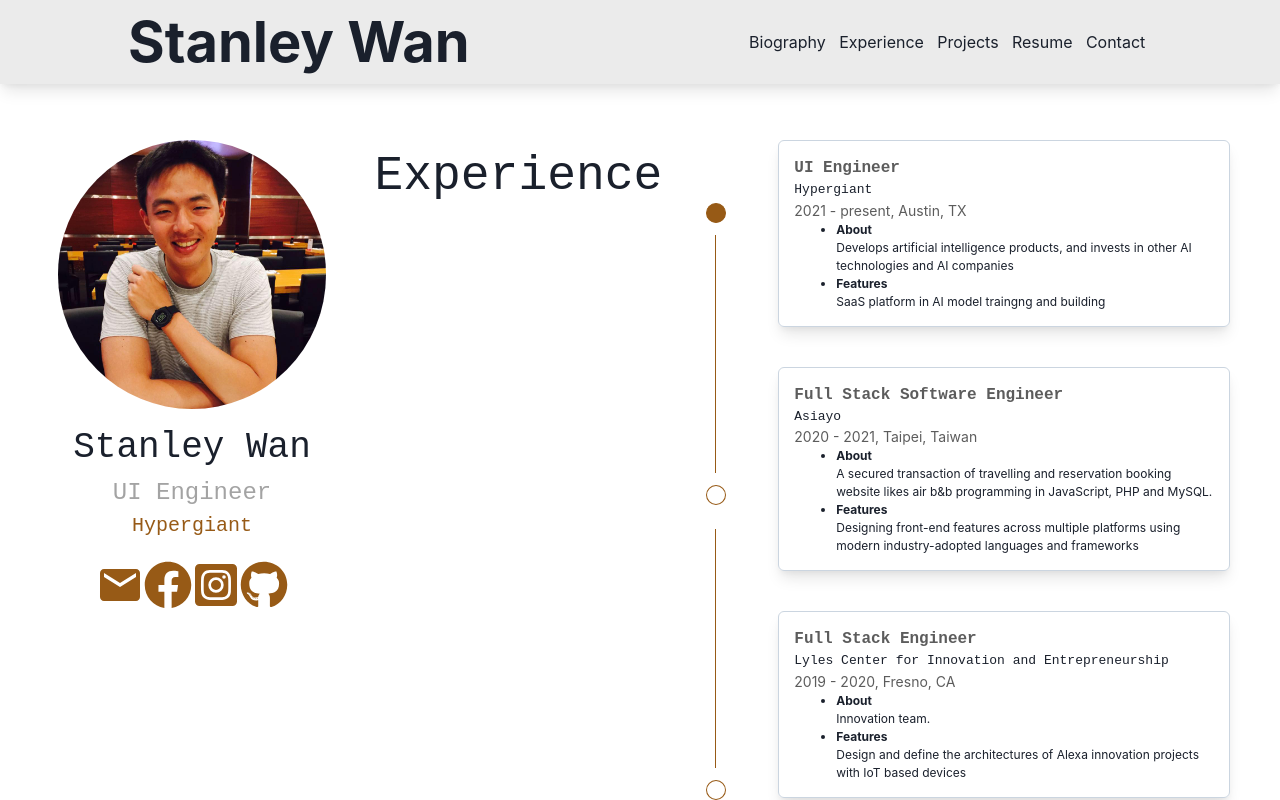
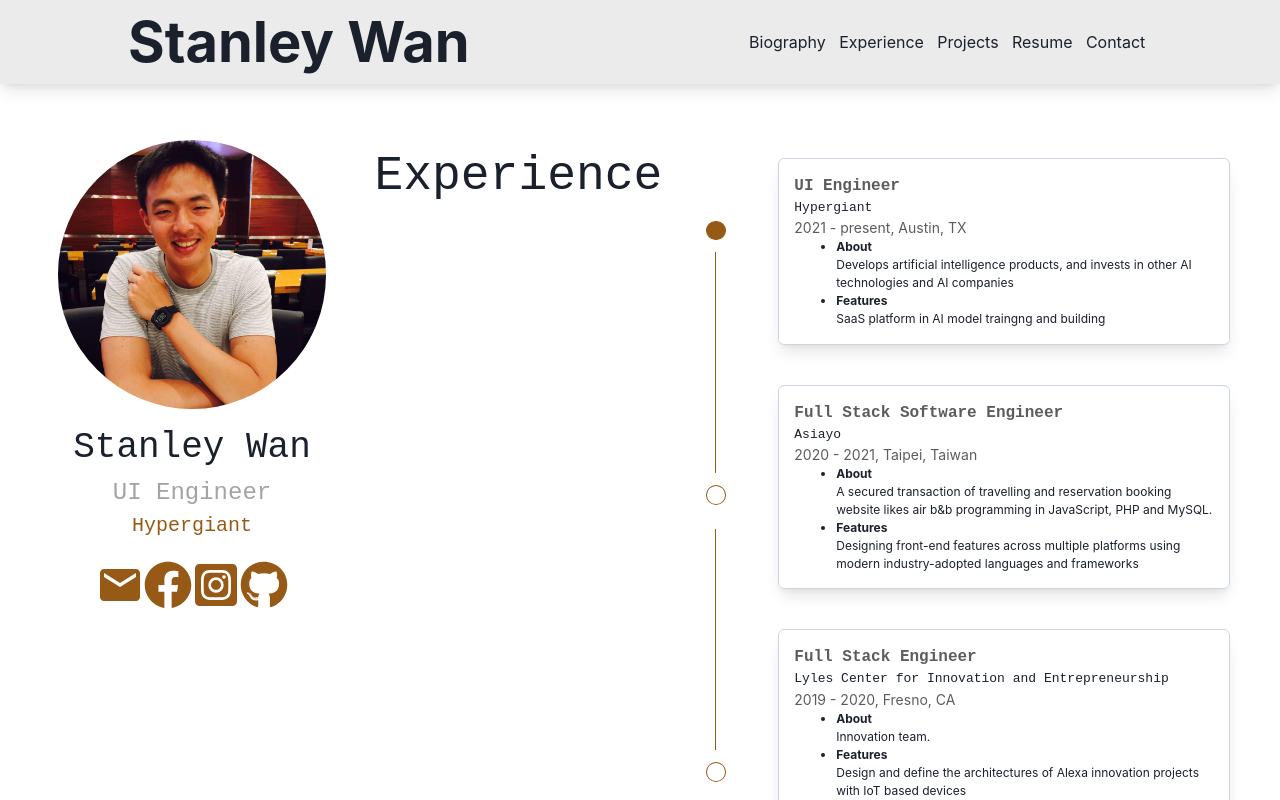
Before and after one commit to stanleywanone/portfolio, a Next.js app: page /core/Experience/Experience in a window 1280 px wide. Built offline with nearby package versions, Linux system fonts and the light colour scheme.

Commit message:
adjust mt

```diff
--- a/pages/core/Experience/Experience.tsx
+++ b/pages/core/Experience/Experience.tsx
@@ -42,7 +42,7 @@
           Experience
         </Text>
       </Flex>
-      <Flex w="70%">
+      <Flex w="70%" my="2%">
         <Flex w="20%" alignItems="center" flexDirection="column" pt="10%">
           <CircleIcon border="1px solid #975A16" mb={3} />
           <Flex h="40%" w="0.5%" bgColor="yellow.700" />
--- a/pages/core/Projects/Projects.tsx
+++ b/pages/core/Projects/Projects.tsx
@@ -52,7 +52,7 @@
           Projects
         </Text>
       </Flex>
-      <Flex w="70%" flexDirection="column" my="5%">
+      <Flex w="70%" flexDirection="column" my="2%">
         {projectsData.map((data) => {
           return (
             <ProjectCard
```
